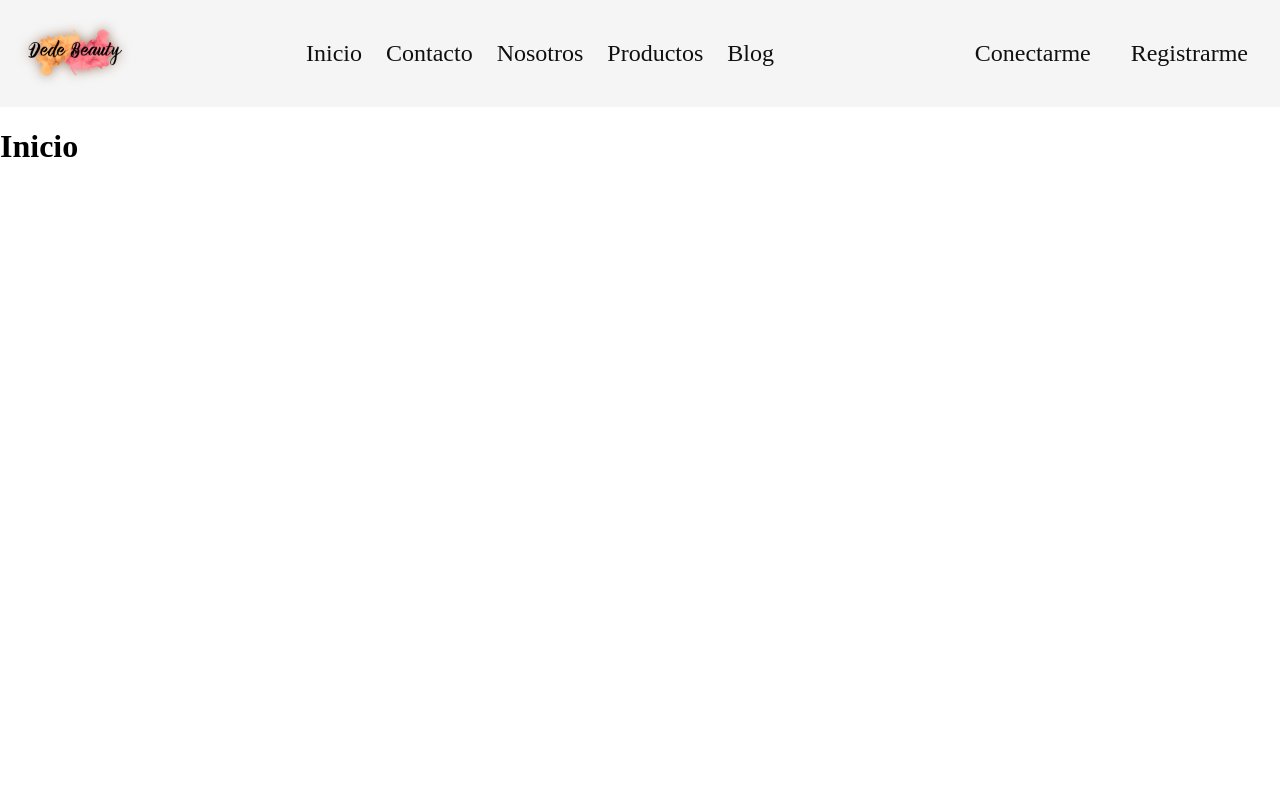
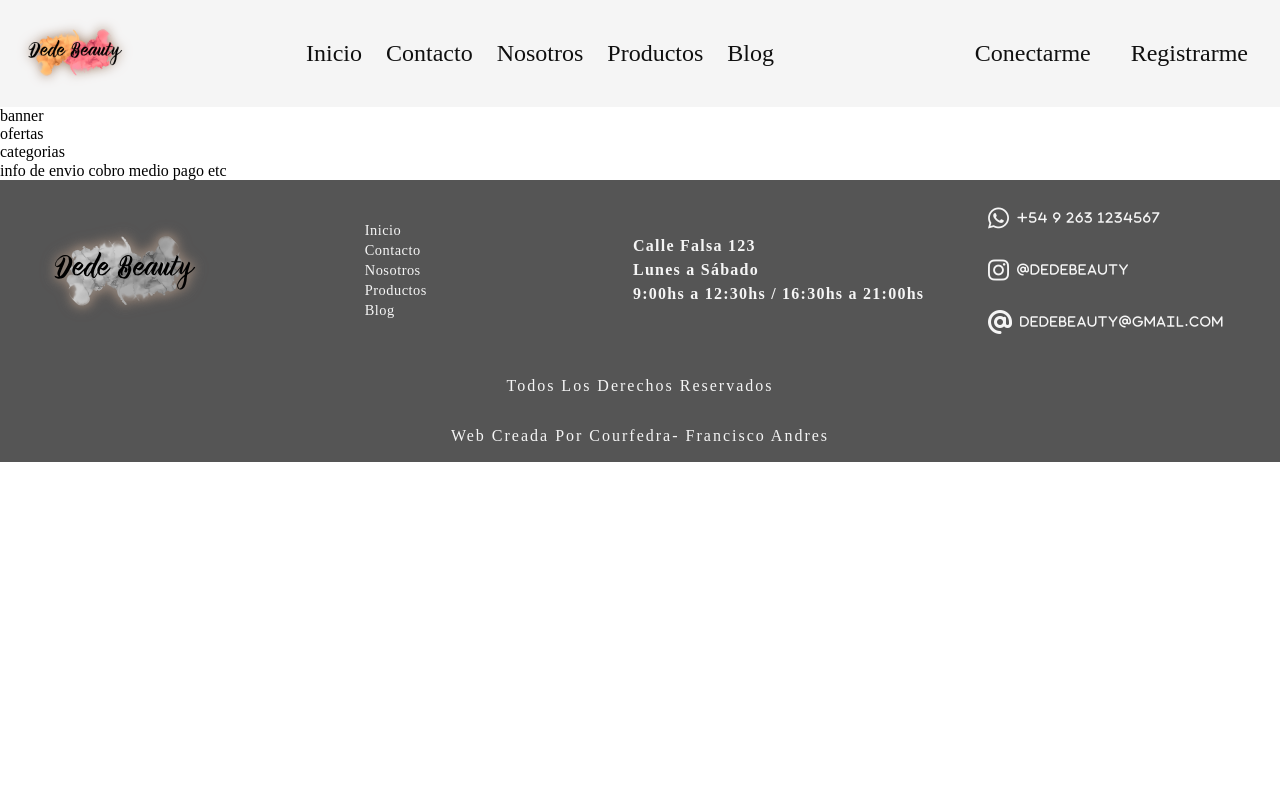
Before and after one commit to courfedra/dedebeauty, a React (Vite) app: page / in a window 1280 px wide. Shown: the top 800 px of the page. Built offline with nearby package versions, Linux system fonts and the light colour scheme.

Commit message:
add info footer

```diff
--- a/src/components/productos/mostrarProductos.css
+++ b/src/components/productos/mostrarProductos.css
@@ -6,8 +6,8 @@
     justify-content: center;
     align-items: center;
     padding: 8px 12px;
-    min-width:400px;
-    min-height: 400px;
+    min-width:300px;
+    min-height: 300px;
     background-color: var(--rosa);
     box-shadow: 0px 0px 10px 1.5px var(--gris);
 }
--- a/src/footer/Footer.jsx
+++ b/src/footer/Footer.jsx
@@ -25,6 +25,13 @@ export const Footer =()=>{
                         })}
                     </ul>
                 </div>
+                <div className="infoFooter">
+                    <ul>
+                        <li>Calle Falsa 123</li>
+                        <li>Lunes a Sábado</li>
+                        <li>9:00hs a 12:30hs / 16:30hs a 21:00hs</li>
+                    </ul>
+                </div>
                 <div className="redesFooter">
                     <i className="fa-brands fa-whatsapp">
                         <p>+54 9 263 1234567</p>
--- a/src/footer/footer.css
+++ b/src/footer/footer.css
@@ -26,7 +26,7 @@
     filter:grayscale(1) drop-shadow(0 0 .25em var(--marron));
 }
 .navbarFooter{
-    width:85%;
+    width:50%;
     display: flex;
     justify-content: center;
     align-items: center;
@@ -42,6 +42,23 @@
     font-size: .9em;
     letter-spacing: .5px;
     color: var(--blanco);
+}
+.infoFooter{
+    display: flex;
+    width: 50%;
+    justify-content: center;
+    align-items: center;
+}
+.infoFooter ul{
+    display: flex;
+    flex-direction: column;
+}
+.infoFooter ul li{
+    list-style: none;
+    font-weight: 600;
+    color: var(--blanco);
+    letter-spacing: 1.25px;
+    line-height: 1.5em;
 }
 .redesFooter{
     padding: 12px 48px;
--- a/src/pages/Inicio.jsx
+++ b/src/pages/Inicio.jsx
@@ -1,5 +1,19 @@
 export const Inicio = () => {
   return (
-    <h1 style={{height:'100vh'}}> Inicio </h1>
+    <div className="container-home">
+      <div class="banner-home">
+    banner
+      </div>
+      <div className="offer-home">
+ofertas
+      </div>
+      <div className="categories-home">
+categorias
+      </div>
+      <div className="info-home">
+info de envio cobro medio pago etc
+      </div>
+
+    </div>
   )
 }
```
